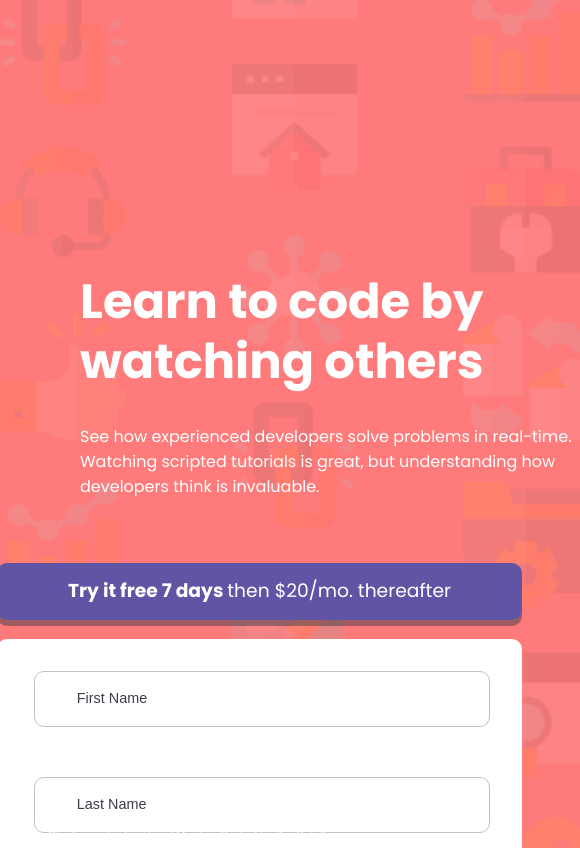
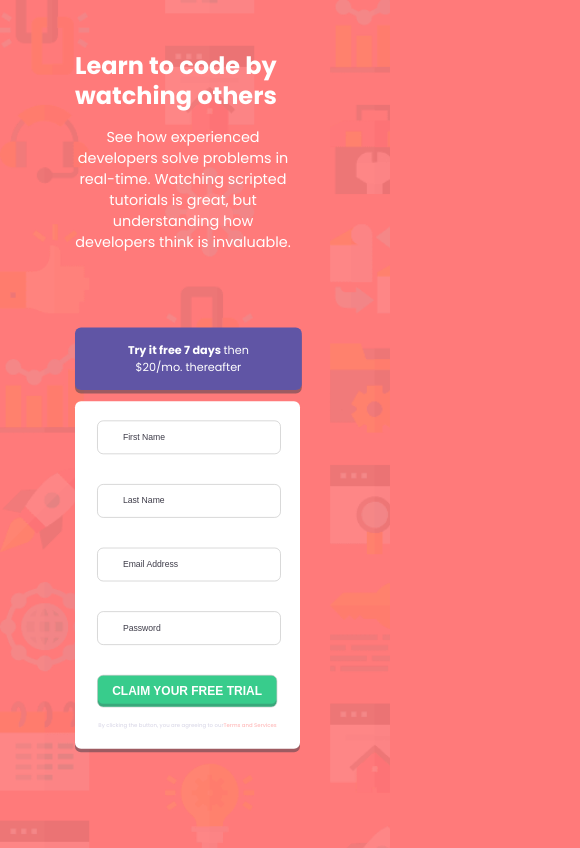
Before and after one commit to SJellen/signup-form, a plain HTML site: page index.html in a window 390 px wide. Shown: the top 848 px of the page, 580 px wide, since content can reach past the window. Drawn offline with Linux system fonts and the light colour scheme.

Commit message:
mobile layout complete

```diff
--- a/index.html
+++ b/index.html
@@ -85,11 +85,7 @@
 
 
 
-  <footer>
-    <p class="attribution">
-      Challenge by <a href="https://www.frontendmentor.io?ref=challenge" target="_blank">Frontend Mentor</a>.
-      Coded by <a href="#">Scott Jellen</a>.
-    </p>
+
   </footer>
   <script src="./script.js"></script>
 </body>
--- a/style.scss
+++ b/style.scss
@@ -29,7 +29,6 @@ body {
     float: left;
     width: 500px;
     max-width: 100%;
-    min-width: 400px;
 }
 
 
@@ -51,7 +50,7 @@ p {
 
 
 .formBox {
-    margin-right: 10%;
+    margin-right: 5rem;
     float: right;
     margin-top: 5%;
     width: 525px;
@@ -169,23 +168,125 @@ button:hover {
     cursor: pointer;
 }
 
-
-
-
 }
 
 
 
+@media only screen and (max-width: 1250px) {
+  .words {
+      margin-left: 0;
+      transform: scale(.9);
+  }
+  .formBox {
+      transform: scale(.9);
+  }
+}
 
+@media only screen and (max-width: 1106px) {
+    .words {
+      margin: 10rem auto;
+    }
+    .formBox {
+        margin: 5rem auto;
+    }
+}
 
-.attribution {
-    position: absolute;
-    bottom: 0;
-    right: 0;
-    margin: 0 auto;
-    a:link {
-        text-decoration: none;
-        color: white;
+@media only screen and (max-width: 1027px) {
+    .words {
+
+        margin: 5rem 10rem;
+    }
+    .formBox {
+
+       margin: 0 10rem;
+       float: left;
     }
 
 }
+
+@media only screen and (max-width: 810px) {
+    .words {
+        margin: 5rem 5rem;
+    }
+    .formBox {
+       margin: 0 5rem;
+
+    }
+}
+
+
+@media only screen and (max-width: 660px) {
+    .words {
+        margin: 2rem 3rem;
+        transform: scale(.7);
+    }
+    .formBox {
+       margin: -2rem 2.5rem;
+       transform: scale(.7);
+
+    }
+}
+
+@media only screen and (max-width: 600px) {
+    .words {
+       margin-bottom: -4rem;
+       margin-left: .5rem;
+        transform: scale(.6);
+    }
+    .formBox {
+        margin-left: .5rem;
+       transform: scale(.6);
+
+    }
+}
+
+@media only screen and (max-width: 500px) {
+
+  body {
+      max-width: $mobile-width;
+      margin: 0 auto;
+  }
+
+  .words {
+    margin: 0 auto;
+    max-width: 375px;
+    h1 {
+        font-size: 2.5rem;
+    }
+    p {
+        max-width: 360px;
+        font-size: 1.5rem;
+        text-align: center;
+        margin-bottom: -12rem;
+    }
+  }
+
+  .formBox {
+      margin: 0 auto;
+      max-width: 375px;
+      .form {
+          max-width: 375px;
+      }
+      button {
+          max-width: 300px;
+      }
+      input {
+          max-width: 300px;
+      }
+      .terms {
+          max-width: 300px;
+          font-size: xx-small;
+
+      }
+      .banner {
+          max-width: 250px;
+          height: auto;
+          padding-left: 4rem;
+          padding-right: 4rem;
+          padding-top: 1.5rem;
+          padding-bottom: 1.5rem;
+          line-height: 1.5;
+      }
+  }
+
+}
```
Also changed, not shown: style.css, 1 other file.
